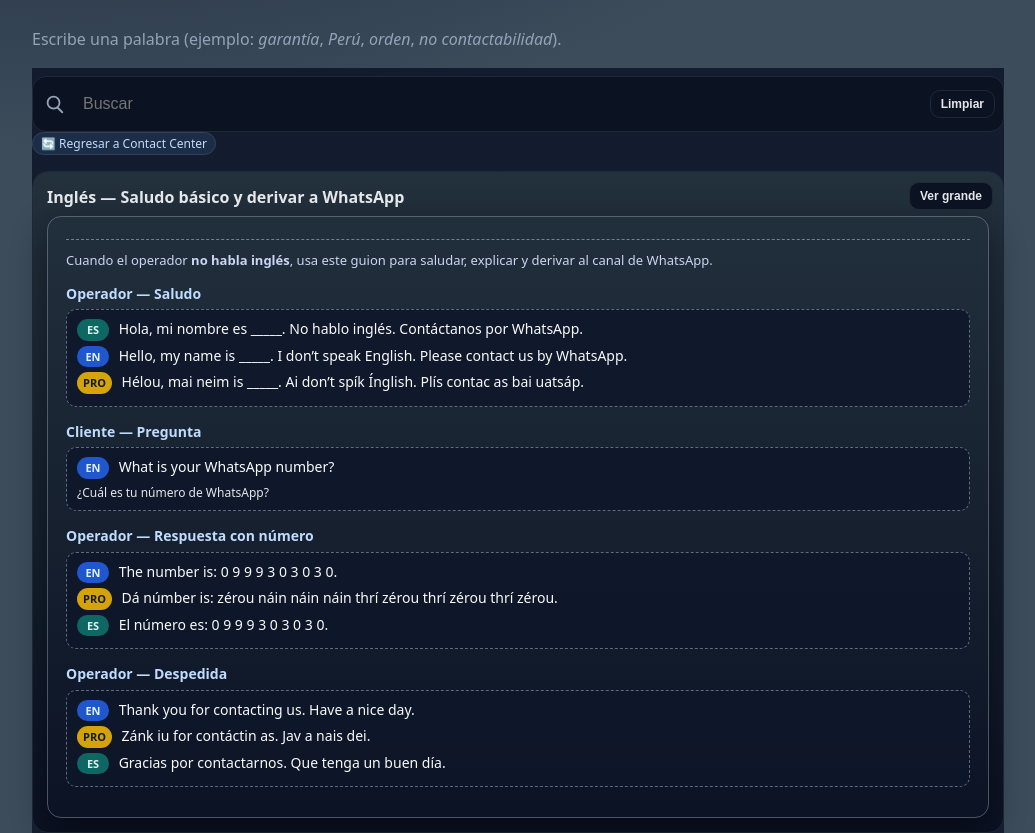
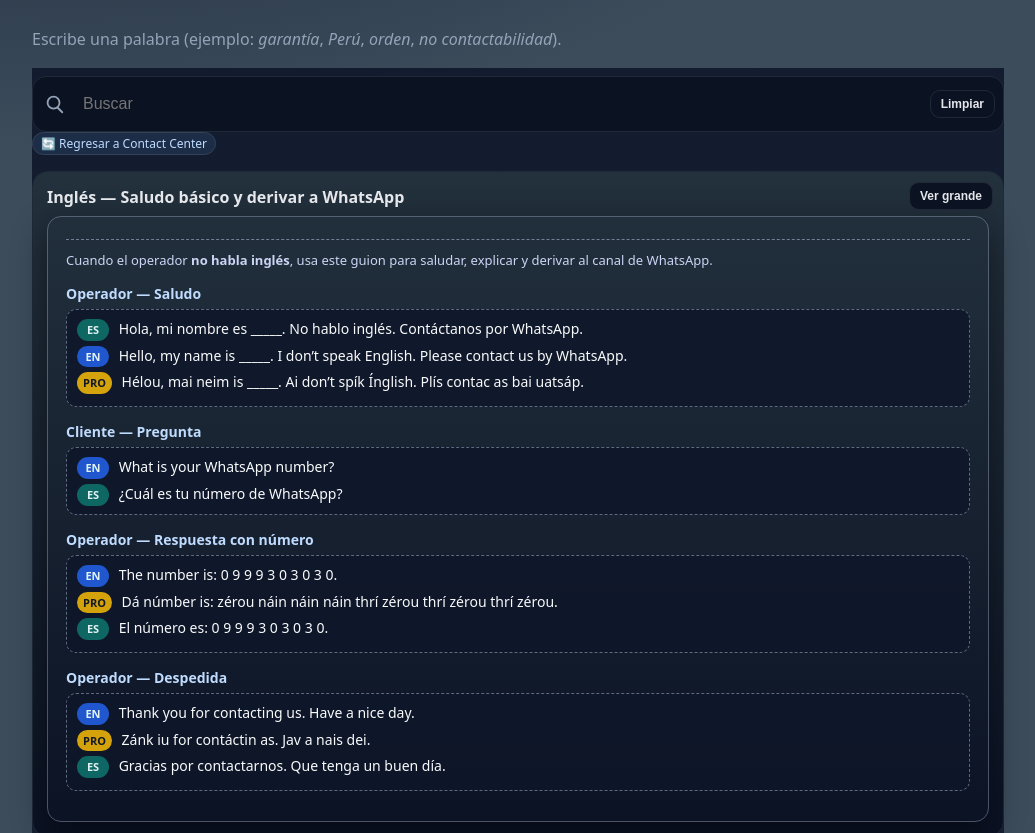
Before and after one commit to UserTestCC/ingles, a plain HTML site: page index.html in a window 1280 px wide. Shown: the top 833 px of the page, without its empty margins (122-1157 px from the left). Drawn offline with Linux system fonts and the light colour scheme.

Commit message:
Update index.html

```diff
--- a/index.html
+++ b/index.html
@@ -309,7 +309,7 @@ h5 {
 
 //pizarra
 
-.board-duo{ margin-top:6px; padding:18px; border-radius:14px; background:rgba(15,23,42,0.85); border:1px solid rgba(148,163,184,0.4); box-shadow:0 12px 35px rgba(0,0,0,0.45); color:#f1f5f9; font-size:14px; line-height:1.55; } .board-duo h3{ margin:0 0 12px; font-size:17px; font-weight:700; color:#e2e8f0; text-align:center; text-shadow:0 0 10px rgba(255,255,255,.2); } .duo-grid{ display:grid; grid-template-columns:1fr 1fr; gap:18px; } .duo-col div{ margin-bottom:8px; padding:6px 8px; background:rgba(255,255,255,0.03); border-radius:8px; border-left:3px solid #38bdf8; } .es{ color:#7dd3fc; font-weight:600;
+.board-duo{ margin-top:6px; padding:18px; border-radius:14px; background:rgba(15,23,42,0.85); border:1px solid rgba(148,163,184,0.4); box-shadow:0 12px 35px rgba(0,0,0,0.45); color:#f1f5f9; font-size:14px; line-height:1.55; } .board-duo h3{ margin:0 0 12px; font-size:17px; font-weight:700; color:#e2e8f0; text-align:center; text-shadow:0 0 10px rgba(255,255,255,.2); } .duo-grid{ display:grid; grid-template-columns:1fr 1fr; gap:18px; } .duo-col div{ margin-bottom:8px; padding:6px 8px; background:rgba(255,255,255,0.03); border-radius:8px; border-left:3px solid #; } .es{ color:#C9C789; font-weight:600;
 
 
 </style>
@@ -345,7 +345,7 @@ h5 {
         <span class="be-tag en">EN</span>
         What is your WhatsApp number?
       </div>
-      <div class="be-small">¿Cuál es tu número de WhatsApp?</div>
+      <span class="be-tag">ES</span> ¿Cuál es tu número de WhatsApp?
     </div>
   </div>
 
```
